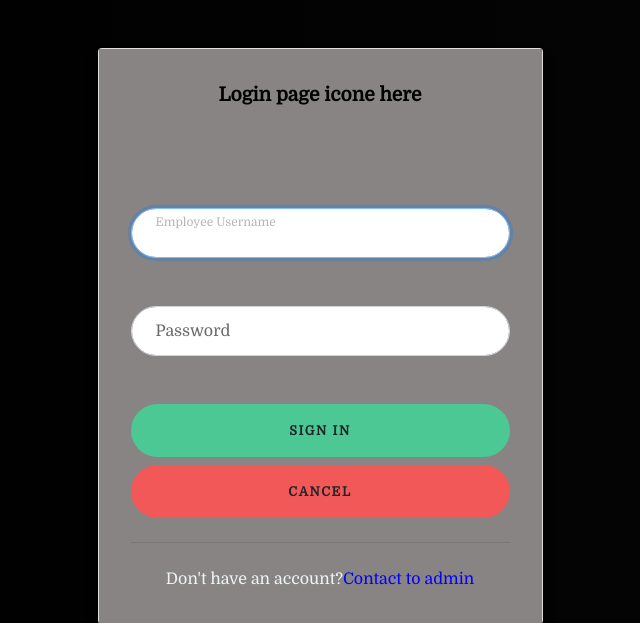
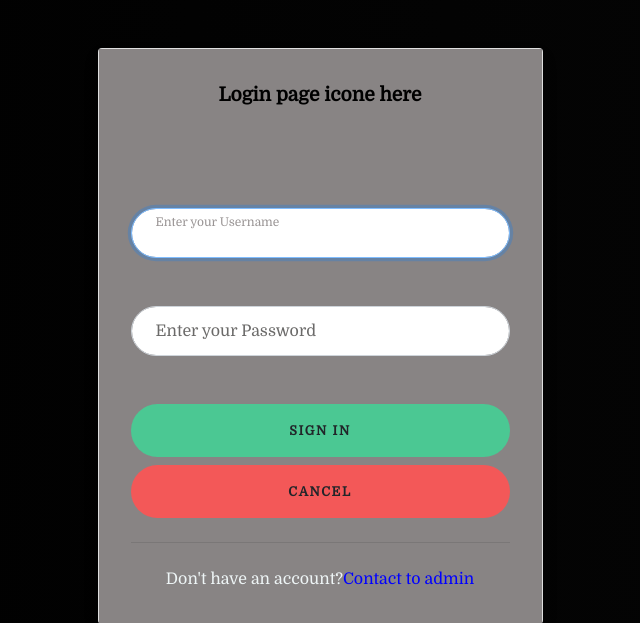
Before and after one commit to CODEr-SaNjU/Django_crm, a Django app: page / in a window 1280 px wide. Shown: the top 623 px of the page, without its empty margins (320-960 px from the left). Run offline with Django 3.2, Linux system fonts and the light colour scheme; some libraries are stand-ins or nearby versions.

Commit message:
update new field

```diff
--- a/Crmproject/Crm/views.py
+++ b/Crmproject/Crm/views.py
@@ -57,7 +57,6 @@ import datetime
 from django.core.paginator import PageNotAnInteger,EmptyPage,Paginator
 from django.template.loader import render_to_string
 from django.contrib import auth
-from bootstrap_modal_forms.generic import BSModalCreateView
 
 def login(request):
     if request.method == "POST":
--- a/Crmproject/static/css/login.css
+++ b/Crmproject/static/css/login.css
@@ -154,7 +154,7 @@
     padding-top: calc(var(--input-padding-y) / 3);
     padding-bottom: calc(var(--input-padding-y) / 3);
     font-size: 12px;
-    color: rgb(185, 180, 180);
+    color: rgb(153, 148, 148);
   }
 
 
@@ -167,7 +167,7 @@
       display: none;
     }
     .form-label-group input::-ms-input-placeholder {
-      color: #777;
+      color:rgb(236, 201, 201);
     }
   }
 
--- a/Crmproject/templates/html_files/login.htm
+++ b/Crmproject/templates/html_files/login.htm
@@ -41,11 +41,11 @@
                             </div>
                             <div class="form-label-group">
                                 <input type="text" name="email" id="inputEmployeeid" class="form-control" required autofocus autocomplete="off">
-                                <label for="inputEmployeeid">Employee Username </label>
+                                <label for="inputEmployeeid">Enter your Username </label>
                             </div>
                             <div class="form-label-group">
                                 <input type="password" id="inputPassword" class="form-control" placeholder="Password" name="password"  autocomplete="off" required>
-                                <label for="inputPassword">Password</label>
+                                <label for="inputPassword">Enter your Password</label>
                             </div>
                             <button class="btn btn-lg  btn-block text-uppercase" id="btn-sign"   type="submit">Sign in</button>
                             <button class="btn btn-lg  btn-block text-uppercase" id="btn-cancel"  type="reset">Cancel</button>
```
